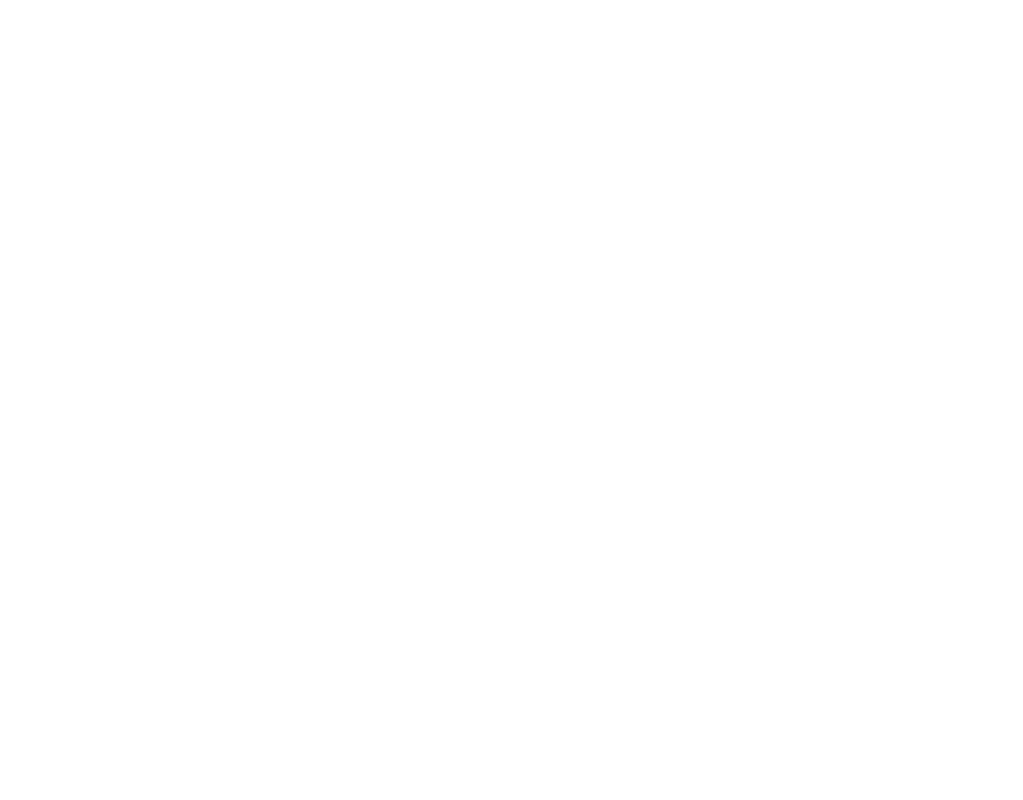
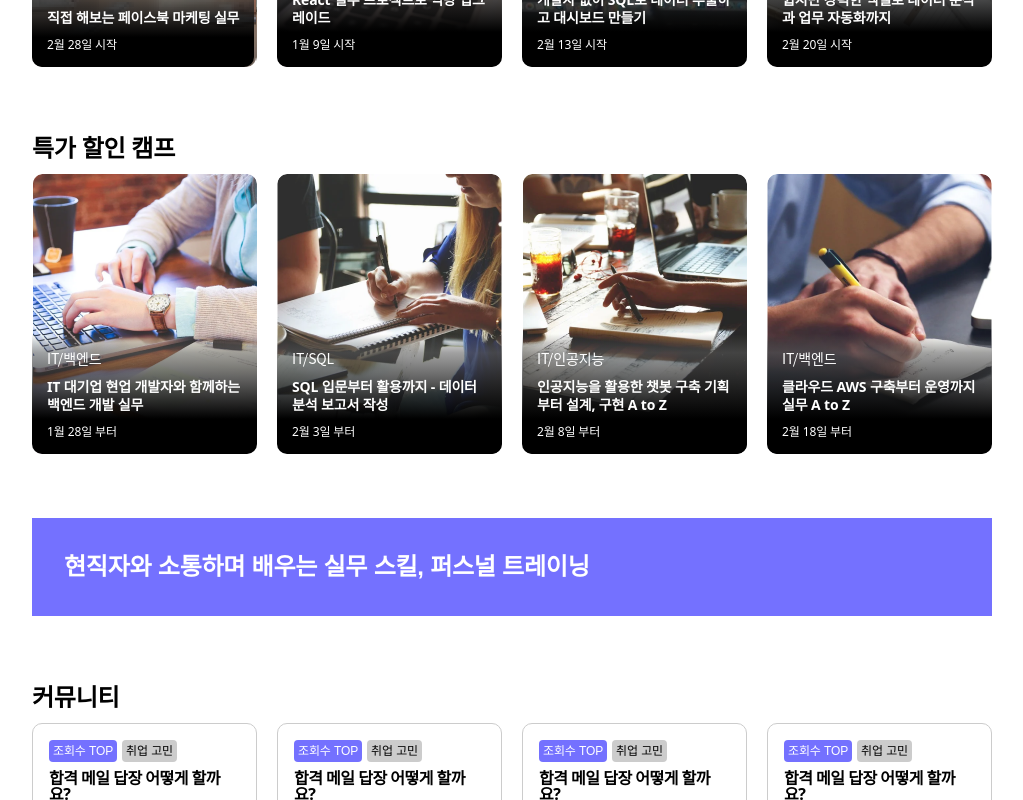
Before and after one commit to suinj8/react-typescript-caffeine, a React (Create React App) app: page / in a window 1280 px wide. Shown: the part 880-1680 px from the top of the page, without its empty margins (128-1151 px from the left). Before the commit the page ends 800 px from the top, so only its background shows below. Built offline with nearby package versions, Linux system fonts and the light colour scheme.

Commit message:
feat: update Home page
1. styled-component 적용하여 css적용
2. design system 적용
3. 임시로 dummydata 생성하여 적용
4. <추가적인 수정 필요해보임>

```diff
--- a/src/pages/Home.tsx
+++ b/src/pages/Home.tsx
@@ -1,4 +1,5 @@
 import Footer from "../components/Footer";
+import CampCard from "../components/CampCard";
 
 import styled from "styled-components";
 import colors from "../styles/colors";
@@ -8,12 +9,128 @@
 import leftImg from "../assets/images/left.png";
 import rightImg from "../assets/images/right.png";
 import lineImg from "../assets/images/line.png";
+import { ICamp, ICommunity } from "../types/type";
+
+import popular1 from "../assets/images/popular1.png";
+import popular2 from "../assets/images/popular2.png";
+import popular3 from "../assets/images/popular3.png";
+import popular4 from "../assets/images/popular4.png";
+
+import sale1 from "../assets/images/sale1.png";
+import sale2 from "../assets/images/sale2.png";
+import sale3 from "../assets/images/sale3.png";
+import sale4 from "../assets/images/sale4.png";
+import CommunityCard from "../components/CommunityCard";
+
+const dummyPopularData: ICamp[] = [
+  {
+    ID: 0,
+    status: "모집중",
+    title: "직접 해보는 페이스북 마케팅 실무",
+    sDate: "2월 28일 시작",
+    imgURL: `${popular1}`,
+  },
+  {
+    ID: 1,
+    status: "모집중",
+    title: "React 실무 프로젝트로 역량 업그레이드",
+    sDate: "1월 9일 시작",
+    imgURL: `${popular2}`,
+  },
+  {
+    ID: 2,
+    status: "모집중",
+    title: "개발자 없이 SQL로 데이터 추출하고 대시보드 만들기",
+    sDate: "2월 13일 시작",
+    imgURL: `${popular3}`,
+  },
+  {
+    ID: 3,
+    status: "모집중",
+    title: "쉽지만 강력한 엑셀로 데이터 분석과 업무 자동화까지",
+    sDate: "2월 20일 시작",
+    imgURL: `${popular4}`,
+  },
+];
+
+const dummySaleData: ICamp[] = [
+  {
+    ID: 4,
+    jobs: "IT/백엔드",
+    title: "IT 대기업 현업 개발자와 함께하는 백엔드 개발 실무",
+    sDate: "1월 28일 부터",
+    imgURL: `${sale1}`,
+  },
+  {
+    ID: 5,
+    jobs: "IT/SQL",
+    title: "SQL 입문부터 활용까지 - 데이터 분석 보고서 작성",
+    sDate: "2월 3일 부터",
+    imgURL: `${sale2}`,
+  },
+  {
+    ID: 6,
+    jobs: "IT/인공지능",
+    title: "인공지능을 활용한 챗봇 구축 기획부터 설계, 구현 A to Z",
+    sDate: "2월 8일 부터",
+    imgURL: `${sale3}`,
+  },
+  {
+    ID: 7,
+    jobs: "IT/백엔드",
+    title: "클라우드 AWS 구축부터 운영까지 실무 A to Z",
+    sDate: "2월 18일 부터",
+    imgURL: `${sale4}`,
+  },
+];
+
+const dummyCommunityData: ICommunity[] = [
+  {
+    ID: 0,
+    type: "취업 고민",
+    title: "합격 메일 답장 어떻게 할까요?",
+    content: "고칠 부분이 있는지 봐주시면 감사하겠습니다!",
+    comment: [
+      { ID: 0, picture: "", nickname: "멘토123", content: "안녕하세요." },
+      { ID: 1, picture: "", nickname: "멘토123", content: "안녕하세요." },
+    ],
+  },
+  {
+    ID: 1,
+    type: "취업 고민",
+    title: "합격 메일 답장 어떻게 할까요?",
+    content: "고칠 부분이 있는지 봐주시면 감사하겠습니다!",
+    comment: [
+      { ID: 2, picture: "", nickname: "멘토456", content: "안녕하세요." },
+      { ID: 3, picture: "", nickname: "멘토456", content: "안녕하세요." },
+    ],
+  },
+  {
+    ID: 2,
+    type: "취업 고민",
+    title: "합격 메일 답장 어떻게 할까요?",
+    content: "고칠 부분이 있는지 봐주시면 감사하겠습니다!",
+    comment: [
+      { ID: 4, picture: "", nickname: "멘토789", content: "안녕하세요." },
+      { ID: 5, picture: "", nickname: "멘토789", content: "안녕하세요." },
+    ],
+  },
+  {
+    ID: 3,
+    type: "취업 고민",
+    title: "합격 메일 답장 어떻게 할까요?",
+    content: "고칠 부분이 있는지 봐주시면 감사하겠습니다!",
+    comment: [
+      { ID: 6, picture: "", nickname: "멘토1011", content: "안녕하세요." },
+      { ID: 7, picture: "", nickname: "멘토1011", content: "안녕하세요." },
+    ],
+  },
+];
 
 const Container = styled.div`
   width: 100%;
 
   header {
-    width: 100%;
     height: 560px;
     display: flex;
     justify-content: center;
@@ -97,6 +214,57 @@
       }
     }
   }
+
+  section {
+    display: flex;
+    justify-content: center;
+    margin-top: 64px;
+
+    .camp {
+      max-width: 960px;
+      width: 100%;
+
+      .campTitle {
+        width: 100%;
+        font-family: "Noto Sans";
+        ${fonts.H2}
+        margin-bottom: 9px;
+      }
+      .campLists {
+        display: flex;
+        justify-content: space-between;
+        gap: 20px;
+      }
+    }
+
+    .banner {
+      width: 960px;
+      max-width: 960px;
+      background: ${colors.primary01};
+      color: ${colors.white};
+      ${fonts.H2}
+      padding: 32px;
+      box-sizing: border-box;
+    }
+
+    .community {
+      max-width: 960px;
+      width: 100%;
+      margin-bottom: 200px;
+
+      .communityTitle {
+        width: 100%;
+        font-family: "noto sans";
+        ${fonts.H2};
+        margin-bottom: 9px;
+      }
+      .communityLists {
+        display: flex;
+        justify-content: space-between;
+        gap: 20px;
+      }
+    }
+  }
 `;
 
 const Home = () => {
@@ -125,6 +293,63 @@
         </div>
       </header>
 
+      <section>
+        <div className="camp">
+          <div className="campTitle">인기 부트 캠프</div>
+          <div className="campLists">
+            {dummyPopularData.map((data: ICamp) => (
+              <CampCard
+                key={data.ID}
+                title={data.title}
+                sDate={data.sDate}
+                status={data.status}
+                imgURL={data.imgURL}
+              />
+            ))}
+          </div>
+        </div>
+      </section>
+
+      <section>
+        <div className="camp">
+          <div className="campTitle">특가 할인 캠프</div>
+          <div className="campLists">
+            {dummySaleData.map((data: ICamp) => (
+              <CampCard
+                key={data.ID}
+                title={data.title}
+                sDate={data.sDate}
+                jobs={data.jobs}
+                imgURL={data.imgURL}
+              />
+            ))}
+          </div>
+        </div>
+      </section>
+
+      <section>
+        <div className="banner">
+          현직자와 소통하며 배우는 실무 스킬, 퍼스널 트레이닝
+        </div>
+      </section>
+
+      <section className="communityBox">
+        <div className="community">
+          <div className="communityTitle">커뮤니티</div>
+          <div className="communityLists">
+            {dummyCommunityData.map((data: ICommunity) => (
+              <CommunityCard
+                key={data.ID}
+                type={data.type}
+                title={data.title}
+                content={data.content}
+                comment={data.comment}
+              />
+            ))}
+          </div>
+        </div>
+      </section>
+
       <Footer />
     </Container>
   );
```
